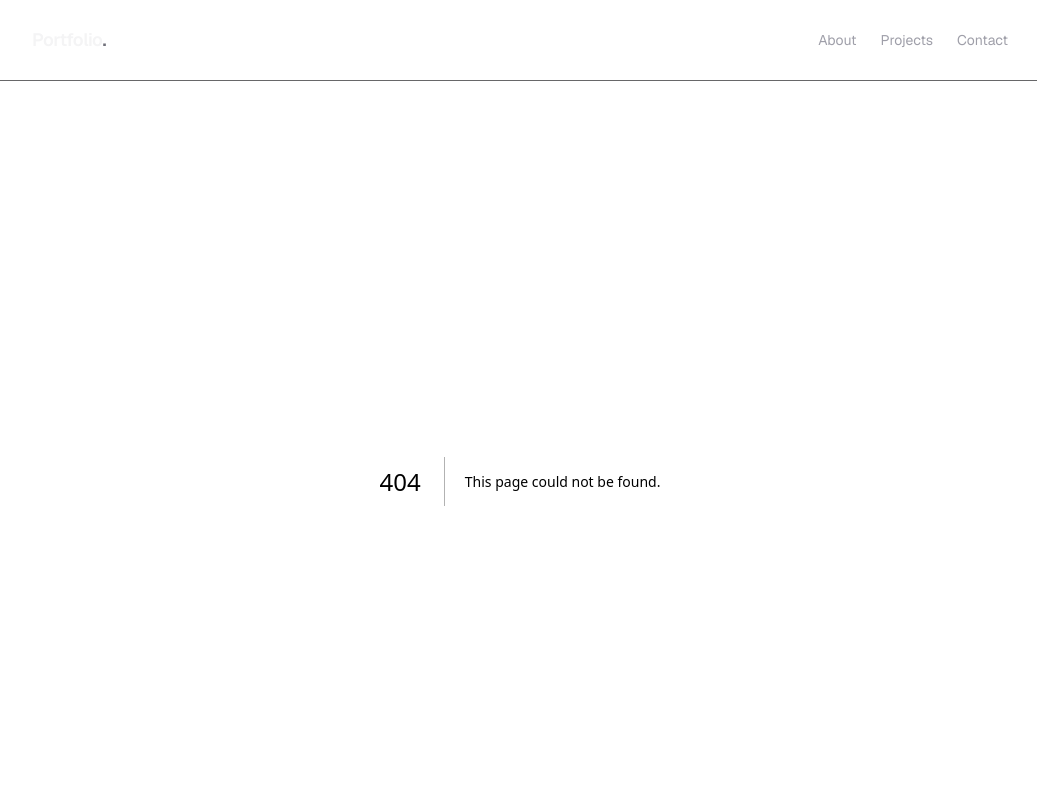
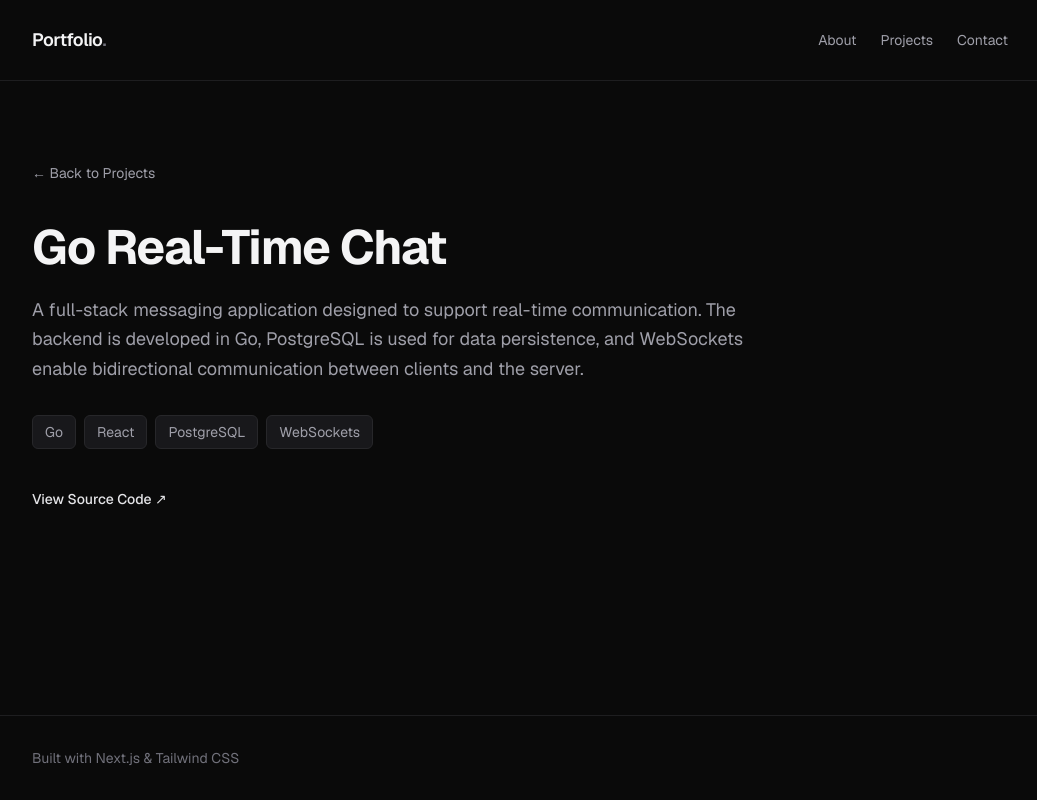
Before and after one commit to TomasCanevaro/portfolio, a Next.js app: page /projects/go-chat in a window 1280 px wide. Before the commit this address had no page. Shown: the top 800 px of the page, without its empty margins (120-1157 px from the left). Built offline with nearby package versions, Linux system fonts and the light colour scheme.

Commit message:
add project screenshots and detail pages

```diff
--- /dev/null
+++ b/src/app/projects/[id]/page.tsx
@@ -0,0 +1,129 @@
+
+import { Suspense } from "react";
+import Image from "next/image";
+import Link from "next/link";
+import { notFound } from "next/navigation";
+
+import Container from "@/components/layout/Container";
+import { projects } from "@/data/projects";
+
+type ProjectPageProps = {
+  params: Promise<{
+    id: string;
+  }>;
+};
+
+export function generateStaticParams() {
+  return projects.map((project) => ({
+    id: project.id,
+  }));
+}
+
+export default function ProjectPage({
+  params,
+}: ProjectPageProps) {
+  return (
+    <Suspense fallback={<ProjectLoading />}>
+      <ProjectContent params={params} />
+    </Suspense>
+  );
+}
+
+function ProjectLoading() {
+  return (
+    <main className="py-20">
+      <Container>
+        <div className="animate-pulse space-y-6">
+          <div className="h-4 w-32 rounded bg-zinc-800" />
+          <div className="h-12 w-2/3 rounded bg-zinc-800" />
+          <div className="h-24 max-w-2xl rounded bg-zinc-800" />
+          <div className="aspect-video rounded-xl bg-zinc-900" />
+        </div>
+      </Container>
+    </main>
+  );
+}
+
+async function ProjectContent({
+  params,
+}: ProjectPageProps) {
+  const { id } = await params;
+
+  const project = projects.find(
+    (project) => project.id === id
+  );
+
+  if (!project) {
+    notFound();
+  }
+
+  return (
+    <main className="py-20">
+      <Container>
+        <Link
+          href="/#projects"
+          className="mb-10 inline-block text-sm text-zinc-400 transition-colors hover:text-zinc-100"
+        >
+          ← Back to Projects
+        </Link>
+
+        <div className="max-w-3xl">
+          <h1 className="mb-6 text-4xl font-bold tracking-tight text-zinc-100 sm:text-5xl">
+            {project.title}
+          </h1>
+
+          <p className="mb-8 text-lg leading-relaxed text-zinc-400">
+            {project.longDescription ?? project.description}
+          </p>
+
+          <div className="mb-10 flex flex-wrap gap-2">
+            {project.technologies.map((technology) => (
+              <span
+                key={technology}
+                className="rounded-md border border-zinc-800 bg-zinc-900 px-3 py-1.5 text-sm text-zinc-400"
+              >
+                {technology}
+              </span>
+            ))}
+          </div>
+
+          <div className="mb-12 flex flex-wrap gap-6">
+            {project.githubUrl && (
+              <a
+                href={project.githubUrl}
+                target="_blank"
+                rel="noopener noreferrer"
+                className="text-sm font-medium text-zinc-200 transition-colors hover:text-white"
+              >
+                View Source Code ↗
+              </a>
+            )}
+
+            {project.liveUrl && (
+              <a
+                href={project.liveUrl}
+                target="_blank"
+                rel="noopener noreferrer"
+                className="text-sm font-medium text-zinc-200 transition-colors hover:text-white"
+              >
+                Live Demo ↗
+              </a>
+            )}
+          </div>
+        </div>
+
+        {project.image && (
+          <div className="relative aspect-video overflow-hidden rounded-xl border border-zinc-800 bg-zinc-900">
+            <Image
+              src={project.image}
+              alt={`Screenshot of ${project.title}`}
+              fill
+              sizes="(max-width: 1024px) 100vw, 1024px"
+              className="object-cover"
+            />
+          </div>
+        )}
+      </Container>
+    </main>
+  );
+}
--- a/src/components/projects/ProjectCard.tsx
+++ b/src/components/projects/ProjectCard.tsx
@@ -1,4 +1,6 @@
 
+import Image from "next/image";
+import Link from "next/link";
 import type { Project } from "@/data/projects";
 
 type ProjectCardProps = {
@@ -9,9 +11,28 @@ export default function ProjectCard({
   project,
 }: ProjectCardProps) {
   return (
-    <article className="flex h-full flex-col rounded-xl border border-zinc-800 bg-zinc-900/30 p-6 transition-colors hover:border-zinc-600">
+    <article className="flex h-full flex-col overflow-hidden rounded-xl border border-zinc-800 bg-zinc-900/30 transition-colors hover:border-zinc-600">
+      {project.image && (
+        <div className="relative aspect-video overflow-hidden border-b border-zinc-800 bg-zinc-900">
+          <Image
+            src={project.image}
+            alt={`Screenshot of ${project.title}`}
+            fill
+            sizes="(max-width: 768px) 100vw, 50vw"
+            className="object-cover"
+          />
+        </div>
+      )}
+
+      <div className="flex flex-1 flex-col p-6">
+
         <h3 className="mb-3 text-xl font-semibold text-zinc-100">
+          <Link
+            href={`/projects/${project.id}`}
+            className="transition-colors hover:text-zinc-400"
+          >
             {project.title}
+          </Link>
         </h3>
 
         <p className="mb-6 leading-relaxed text-zinc-400">
@@ -52,6 +73,7 @@ export default function ProjectCard({
             </a>
           )}
         </div>
+      </div>
     </article>
   );
 }
--- a/src/data/projects.ts
+++ b/src/data/projects.ts
@@ -3,7 +3,9 @@ export type Project = {
   id: string;
   title: string;
   description: string;
+  longDescription?: string;
   technologies: string[];
+  image?: string;
   githubUrl?: string;
   liveUrl?: string;
 };
@@ -14,7 +16,10 @@ export const projects: Project[] = [
     title: "Go Real-Time Chat",
     description:
       "A real-time chat application built with Go, React, PostgreSQL, and WebSockets.",
+    longDescription:
+      "A full-stack messaging application designed to support real-time communication. The backend is developed in Go, PostgreSQL is used for data persistence, and WebSockets enable bidirectional communication between clients and the server.",
     technologies: ["Go", "React", "PostgreSQL", "WebSockets"],
+    image: "",
     githubUrl: "https://github.com/TomasCanevaro/go-chat",
   },
   {
@@ -22,7 +27,10 @@ export const projects: Project[] = [
     title: "Public Policy Recommendation System",
     description:
       "A full-stack application for evaluating public policies and generating recommendations.",
+    longDescription:
+      "A comprehensive system for analyzing public policies and providing data-driven recommendations. The application features a user-friendly interface built with React, a robust backend powered by Flask, and a NoSQL database for flexible data storage.",
     technologies: ["Python", "Flask", "React", "MongoDB"],
+    image: "",
     githubUrl: "https://github.com/TomasCanevaro/PFI-App",
   },
 ];
```
Lines whose indentation alone changed are shown as unchanged.
